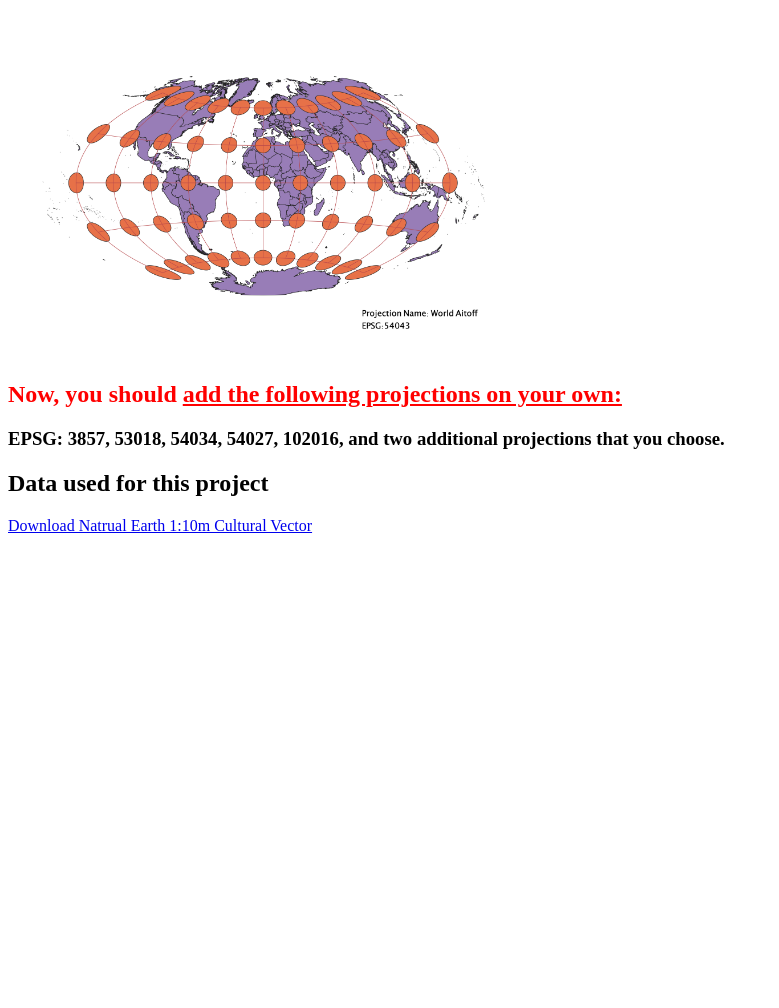
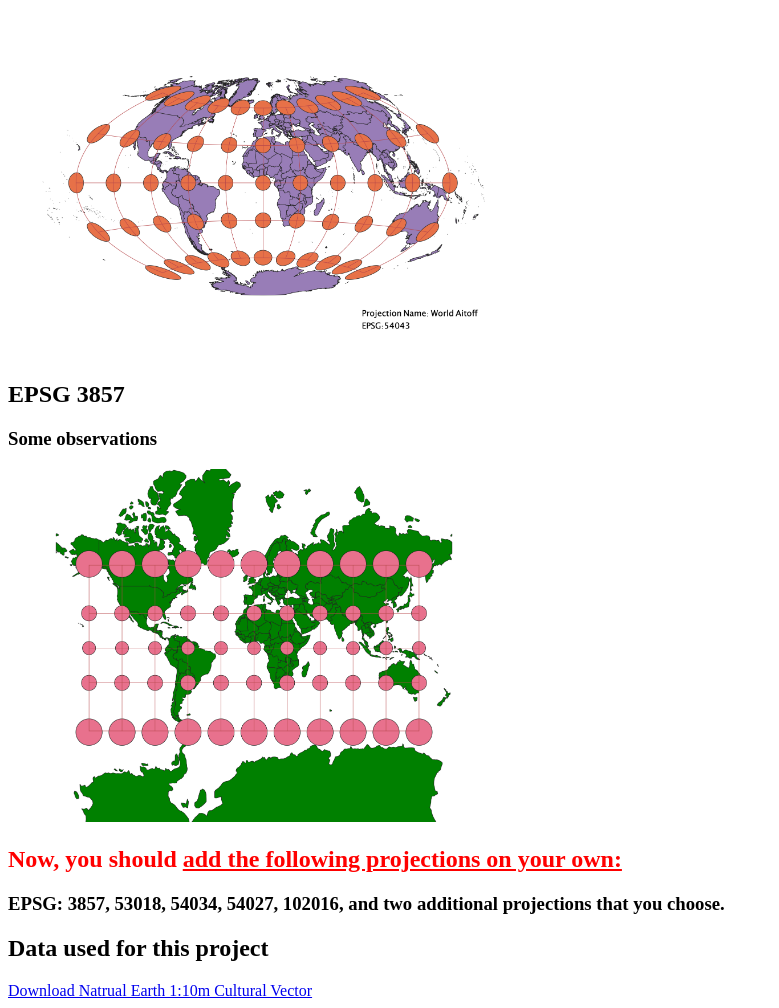
Before and after one commit to nicholaspell/geog370_worldprojectionmaps, a plain HTML site: page Worldprojections/worldprojections.html in a window 1280 px wide. Shown: the part 714-1722 px from the top of the page, without its empty margins (0-779 px from the left). Before the commit the page ends 1257 px from the top, so only its background shows below. Drawn offline with Linux system fonts and the light colour scheme; files whose address does not match are found by name.

Commit message:
epsg3857

```diff
--- a/Worldprojections/worldprojections.html
+++ b/Worldprojections/worldprojections.html
@@ -21,6 +21,11 @@
     <a href=".//maps/54043.png">
     <img src=".//maps/54043.png" alt="Aitoff" width='500px'>
     </a>
+    <h2>EPSG 3857</h2>
+    <h3>Some observations</h3>
+    <a href="./maps/3857_map.png">
+    <img src="./maps/3857_map.png" alt="EPSG3857" width='500px'>
+    </a>
     <h2 style="color:red">Now, you should <u>add the following projections on your own:</u></h2>
     <h3>EPSG: 3857, 53018, 54034, 54027, 102016, and two additional projections that you choose.</h3>
     <p></p>
```
Also changed, not shown: Worldprojections/maps/3857_map.png (added).
